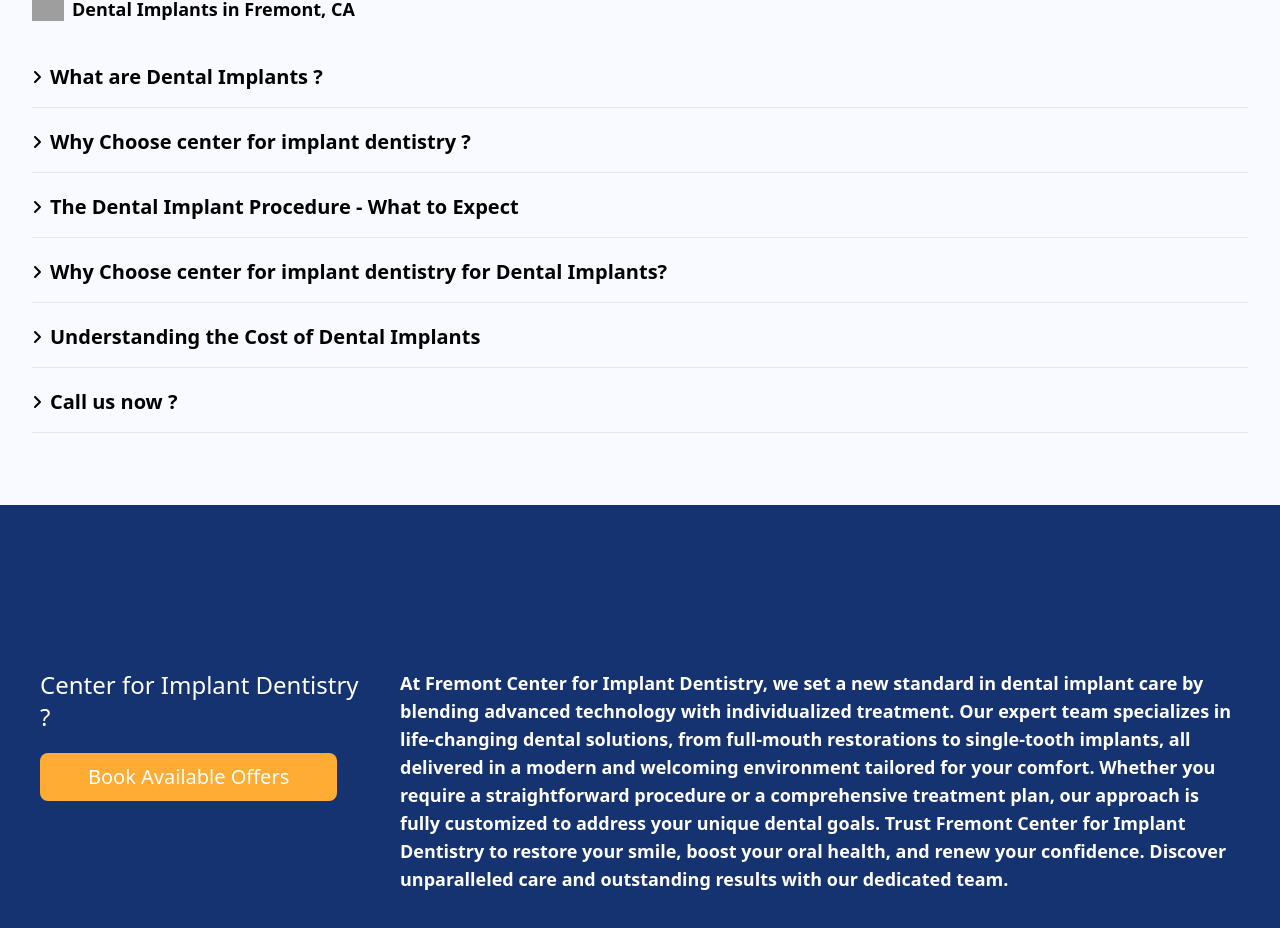
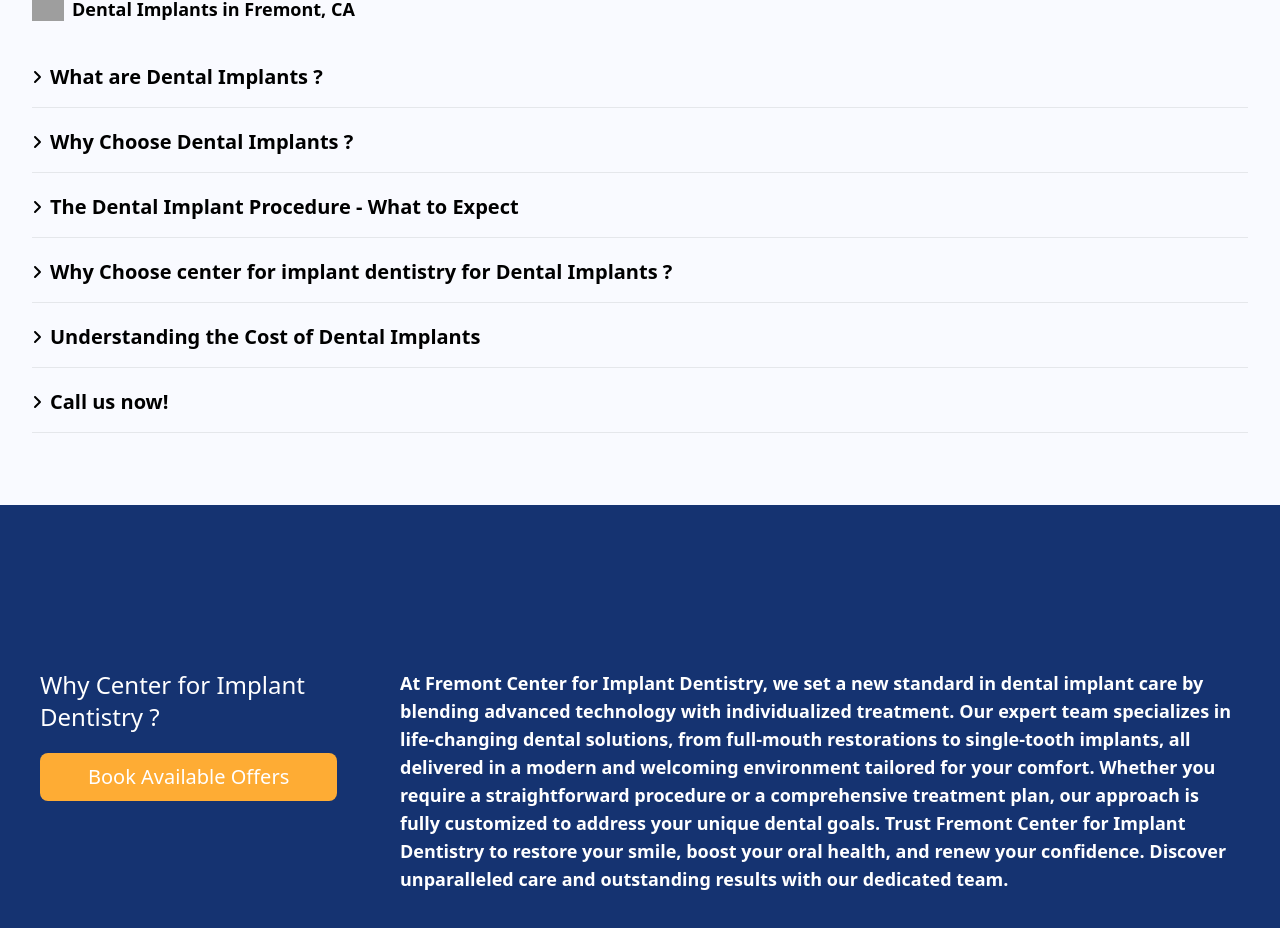
Before and after one commit to shubham-medscribe/dental, a React (Create React App) app: page / in a window 1280 px wide. Shown: the part 4013-4941 px from the top of the page. Built offline with nearby package versions, Linux system fonts and the light colour scheme; grey boxes are pictures that could not be loaded.

Commit message:
add callus button in navbar,fix call now text and added spaces in faq answer"

```diff
--- a/src/components/BookAvailable/BookAvailable.tsx
+++ b/src/components/BookAvailable/BookAvailable.tsx
@@ -15,7 +15,7 @@
         <div className="text-white min-w-80">
           <div className="flex flex-col lg:flex-row">
             <div className="space-y-5 text-2xl">
-              <p>Center for Implant Dentistry ?</p>
+              <p>Why Center for Implant Dentistry ?</p>
               <div>
                 <button
                   onClick={() => openPopForm()}
--- a/src/components/EasyDental/EasyDental.tsx
+++ b/src/components/EasyDental/EasyDental.tsx
@@ -110,7 +110,7 @@
             type="button"
             className="focus:outline-none text-white bg-[#FEAC34] hover:bg-yellow-500 focus:ring-4 focus:ring-yellow-300 font-medium rounded-lg text-xl px-12 py-2.5 me-2 mb-2 dark:focus:ring-yellow-900"
           >
-            Free Consultantion
+            Free Consultation
           </button>
         </div>
       </div>
--- a/src/components/faq/faq.tsx
+++ b/src/components/faq/faq.tsx
@@ -13,7 +13,7 @@
     },
     {
       type: 2,
-      question: "Why Choose center for implant dentistry ?",
+      question: "Why Choose Dental Implants ?",
       headline:
         "Dental implants offer numerous benefits that make them a superior choice over traditional tooth replacement options:",
       answer: [
@@ -40,7 +40,7 @@
     },
     {
       type: 2,
-      question: "Why Choose center for implant dentistry for Dental Implants?",
+      question: "Why Choose center for implant dentistry for Dental Implants ?",
       headline:
         "At center for implant dentistry Clinic, we are dedicated to providing exceptional dental care with a focus on patient satisfaction. Here’s why our clinic is the best choice for your dental implants:",
       answer: [
@@ -62,7 +62,7 @@
     },
     {
       type: 1,
-      question: "Call us now ?",
+      question: "Call us now!",
       answer: (
         <p>
           Ready to transform your smile with the best dental implants?{" "}
@@ -125,9 +125,9 @@
                         <p className="pl-6 text-base">{i.answer}</p>
                       )}
                       {i.type === 2 && (
-                        <div>
+                        <div className="space-y-3">
                           <p className="pl-11">{i.headline}</p>
-                          <ul className="space-y-1 list-disc ml-5 pl-6">
+                          <ul className="space-y-2 list-disc ml-5 pl-6">
                             {Array.isArray(i.answer) &&
                               i.answer.map((answer: any, index: number) => {
                                 return (
@@ -144,7 +144,7 @@
                       )}
 
                       {i.type === 3 && (
-                        <div>
+                           <div className="space-y-3">
                           <p className="pl-11">{i.headline}</p>
                           <ol className="space-y-1 list-decimal ml-5 pl-6">
                             {Array.isArray(i.answer) &&
--- a/src/components/navbar/navbar.tsx
+++ b/src/components/navbar/navbar.tsx
@@ -1,10 +1,14 @@
-import { faBars, faHamburger } from "@fortawesome/free-solid-svg-icons";
+import {
+  faBars,
+  faHamburger,
+  faPhone,
+} from "@fortawesome/free-solid-svg-icons";
 import { FontAwesomeIcon } from "@fortawesome/react-fontawesome";
 import React from "react";
 import { useNavigate } from "react-router-dom";
 import theme from "../constant/Constant";
 
-export default function Navbar({openPopForm }:Record<string,any>) {
+export default function Navbar({ openPopForm }: Record<string, any>) {
   const navigate = useNavigate();
 
   return (
@@ -13,7 +17,7 @@
         <div>
           <figure>
             <img
-              className="w-60 h-auto object-cover object-center"
+              className="w-44 sm:w-60 h-auto object-cover object-center"
               src="https://bayareaimplantdentistry.com/wp-content/uploads/2019/09/logo.png"
             />
           </figure>
@@ -22,16 +26,23 @@
           <button
             onClick={() => {
               openPopForm();
-
             }}
             type="button"
             className="hidden md:block focus:outline-none text-white bg-[#FEAC34] hover:bg-yellow-500 focus:ring-4 focus:ring-yellow-300 font-medium lg:text-xl lg:px-12 py-2.5 me-2 mb-2 dark:focus:ring-yellow-900 text-base px-2"
           >
             Free Consultation
           </button>
-          <button style={{backgroundColor:theme}} className="md:hidden rounded-full w-12 h-12 text-white">
-            <FontAwesomeIcon icon={faBars}/>
-          </button>
+          <a href="tel:+1510-574-0496">
+            <button
+              style={{ backgroundColor: theme }}
+              className="md:hidden rounded-full p-3 space-x-2 text-white"
+            >
+              <span>
+                <FontAwesomeIcon icon={faPhone} />
+              </span>
+              <span>Call us</span>
+            </button>
+          </a>
         </div>
       </div>
     </div>
```
